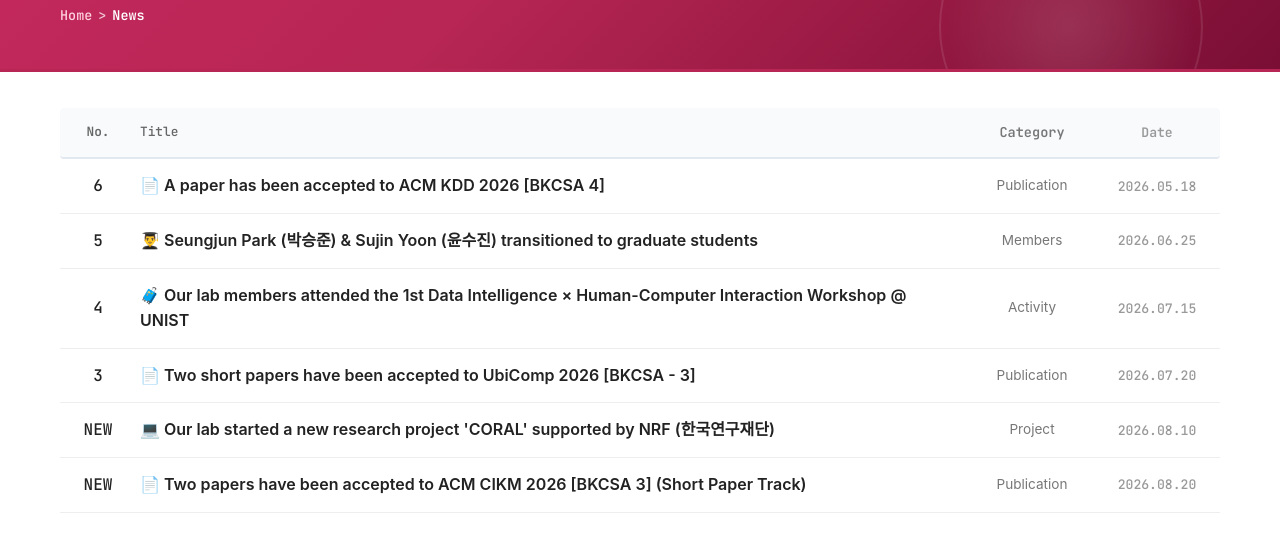
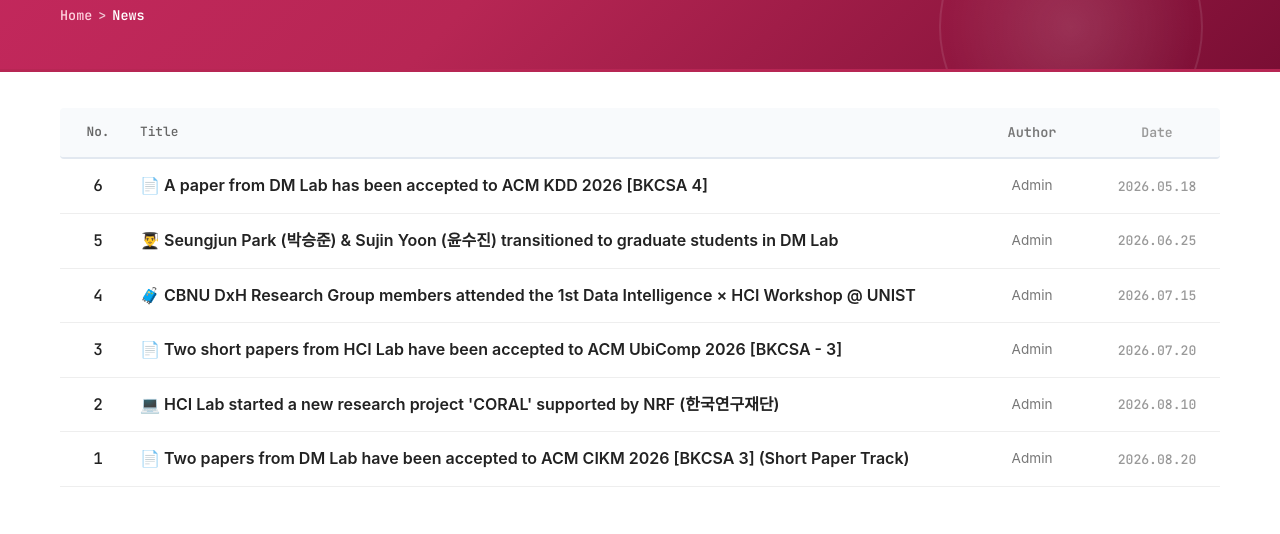
Before and after one commit to mywange/cbnu-research-web, a website: page community/notice.html in a window 1280 px wide. Shown: the part 266-800 px from the top of the page. Drawn offline with nearby package versions, Linux system fonts and the light colour scheme; a web font is replaced by a local one.

Commit message:
fix: News/Events 카테고리 제거 및 작성자(Admin) 표기, NEW 태그 제거 후 최신글 상단 정렬, 그룹 관점의 게시글 문구 수정

```diff
--- a/community/news-detail.html
+++ b/community/news-detail.html
@@ -5,7 +5,7 @@
     <meta name="viewport" content="width=device-width, initial-scale=1.0">
     <title>Event Detail - CBNU DxH Research Group</title>
     <meta name="description" content="Events, seminars, and workshop details from CBNU DxH Research Group.">
-    <link rel="stylesheet" href="../styles.css?v=20260826v2">
+    <link rel="stylesheet" href="../styles.css?v=20260826v4">
     <!-- Google Fonts -->
     <link rel="preconnect" href="https://fonts.googleapis.com">
     <link rel="preconnect" href="https://fonts.gstatic.com" crossorigin>
@@ -32,16 +32,13 @@
             <div class="container post-detail-wrapper">
                 <article class="post-detail-card">
                     <!-- Post Header with Frontmatter Metadata -->
+                    <!-- Post Header with Frontmatter Metadata -->
                     <div class="post-detail-header">
-                        <div class="post-detail-badge-wrap">
-                            <span id="notice-category" class="post-category-badge">Event</span>
-                            <span id="notice-new-badge" class="post-new-badge" style="display: none;">NEW</span>
-                        </div>
                         <h2 id="notice-title" class="post-detail-title">Loading...</h2>
                         <div class="post-detail-meta-bar">
                             <span class="post-meta-item">
                                 <span class="material-symbols-outlined">person</span>
-                                <span id="notice-author">-</span>
+                                <span id="notice-author">Admin</span>
                             </span>
                             <span class="post-meta-item">
                                 <span class="material-symbols-outlined">calendar_today</span>
@@ -74,9 +71,9 @@
     <!-- Footer -->
     <div id="footer-placeholder"></div>
 
-    <script src="../components.js"></script>
-    <script src="../script.js"></script>
-    <script src="../js/data-loader.js"></script>
-    <script src="../js/news-detail.js"></script>
+    <script src="../components.js?v=20260826v4"></script>
+    <script src="../script.js?v=20260826v4"></script>
+    <script src="../js/data-loader.js?v=20260826v4"></script>
+    <script src="../js/news-detail.js?v=20260826v4"></script>
 </body>
 </html>
--- a/community/notice.html
+++ b/community/notice.html
@@ -5,7 +5,7 @@
     <meta name="viewport" content="width=device-width, initial-scale=1.0">
     <title>News - CBNU DxH Research Group</title>
     <meta name="description" content="Latest announcements, paper acceptances, and news from CBNU DxH Research Group.">
-    <link rel="stylesheet" href="../styles.css?v=20260826v2">
+    <link rel="stylesheet" href="../styles.css?v=20260826v4">
     <!-- Google Material Symbols -->
     <link rel="stylesheet" href="https://fonts.googleapis.com/css2?family=Material+Symbols+Outlined:opsz,wght,FILL,GRAD@24,400,0,0">
 </head>
@@ -28,7 +28,7 @@
                 <div class="notice-row notice-header-row">
                     <div class="notice-num">No.</div>
                     <div class="notice-subject">Title</div>
-                    <div class="notice-author">Category</div>
+                    <div class="notice-author">Author</div>
                     <div class="notice-date-col">Date</div>
                 </div>
                 <div id="notice-list">
@@ -45,9 +45,9 @@
     <!-- Footer -->
     <div id="footer-placeholder"></div>
 
-    <script src="../components.js"></script>
-    <script src="../script.js"></script>
-    <script src="../js/data-loader.js"></script>
-    <script src="../js/notice-list.js"></script>
+    <script src="../components.js?v=20260826v4"></script>
+    <script src="../script.js?v=20260826v4"></script>
+    <script src="../js/data-loader.js?v=20260826v4"></script>
+    <script src="../js/notice-list.js?v=20260826v4"></script>
 </body>
 </html>
--- a/data/events-data.json
+++ b/data/events-data.json
@@ -2,19 +2,15 @@
     {
         "title":  "2026 Fall Semester Opening Gathering \u0026 Dinner (2학기 개강회식)",
         "date":  "2026.09.02",
-        "category":  "Gathering",
-        "author":  "Research Group",
-        "isNew":  true,
-        "content":  "## 🍻 2026년 2학기 DxH Research Group 개강총회 및 개강회식\n\n- **일시**: 2026년 9월 2일 (수) 18:00\n- **장소**: 충북대학교 인근\n- **대상**: DxH Research Group (DM Lab \u0026 HCI Lab) 구성원 전원\n- **내용**: 2026년도 2학기 신학기 개강 맞이 연구 계획 공유 및 친목 도모를 위한 개강회식을 진행합니다.",
-        "summary":  "## 🍻 2026년 2학기 DxH Research Group 개강총회 및 개강회식\n\n- **일시**: 2026년 9월 2일 (수) 18:00\n- **장소**: 충북대학교 인근\n- **대상**: DxH Research Group (DM Lab \u0026 HCI Lab) 구성원 전원\n- **내용**: 2026년도 2학기 신학기 개강 맞이 연구 계획 공유 및 친목 도모를 위한 개강회식을 진행합니다.",
+        "author":  "Admin",
+        "content":  "## 🍻 2026년 2학기 DxH Research Group 개강총회 및 개강회식\n\n- **일시**: 2026년 9월 2일 (수) 18:00\n- **장소**: 충북대학교 인근\n- **대상**: CBNU DxH Research Group (DM Lab \u0026 HCI Lab) 구성원 전원\n- **내용**: 2026년도 2학기 신학기 개강을 맞이하여 DM Lab 및 HCI Lab 구성원들이 모여 연구 계획을 공유하고 친목을 도모하는 개강회식을 진행합니다.",
+        "summary":  "## 🍻 2026년 2학기 DxH Research Group 개강총회 및 개강회식\n\n- **일시**: 2026년 9월 2일 (수) 18:00\n- **장소**: 충북대학교 인근\n- **대상**: CBNU DxH Research Group (DM Lab \u0026 HCI Lab) 구성원 전원\n- **내용**: 2026년도 2학기 신학기 개강을 맞이하여 DM Lab 및 HCI Lab 구성원들이 모여 연구 계획을 공유하고 친목을 도모하는 개강회식을 진행합니다.",
         "id":  1
     },
     {
         "title":  "1st Data Intelligence × Human-Computer Interaction Workshop @ UNIST",
         "date":  "2026.07.15",
-        "category":  "Workshop",
-        "author":  "Research Group",
-        "isNew":  false,
+        "author":  "Admin",
         "content":  "## 🧳 제1회 Data Intelligence × HCI 공동 워크숍 @ UNIST\n\n- **일시**: 2026년 7월 15일\n- **장소**: 울산과학기술원 (UNIST)\n- **참여**: CBNU DxH Research Group (DM Lab \u0026 HCI Lab) 연구진 및 UNIST 공동 연구진\n- **주제**: Human-AI Interaction \u0026 Data Intelligence 융합 연구 교류 및 공동 세미나",
         "summary":  "## 🧳 제1회 Data Intelligence × HCI 공동 워크숍 @ UNIST\n\n- **일시**: 2026년 7월 15일\n- **장소**: 울산과학기술원 (UNIST)\n- **참여**: CBNU DxH Research Group (DM Lab \u0026 HCI Lab) 연구진 및 UNIST 공동 연구진\n- **주제**: Human-AI Interaction \u0026 Data Intelligence 융합 연구 교류 및 공동 세미나",
         "id":  2
--- a/data/news-data.json
+++ b/data/news-data.json
@@ -1,62 +1,50 @@
 [
     {
-        "title":  "📄 Two papers have been accepted to ACM CIKM 2026 [BKCSA 3] (Short Paper Track)",
+        "title":  "📄 Two papers from DM Lab have been accepted to ACM CIKM 2026 [BKCSA 3] (Short Paper Track)",
         "date":  "2026.08.20",
-        "author":  "DM Lab",
-        "category":  "Publication",
-        "isNew":  true,
-        "content":  "Two research papers from our group have been accepted to **ACM CIKM 2026** (Short Paper Track) [BKCSA 3].\n\n- **PRISM: Reliable LLM Knowledge Distillation from Graph-Context Perspectives for Text-Attributed Graph Learning**  \n  *Junghyun Kim, Sobin Jung, David Y. Kang, Sang-Wook Kim*\n- **Who Should Teach? Confidence-Aware Dual-Teacher Learning for Few-Shot Node Classification on Text-Attributed Graphs**  \n  *Hojin Kim, Sujin Yoon, Sungsu Lim, Dongwon Lee, David Y. Kang*\n\nCongratulations to all authors!",
-        "summary":  "Two research papers from our group have been accepted to **ACM CIKM 2026** (Short Paper Track) [BKCSA 3].\n\n- **PRISM: Reliable LLM Knowledge Distillation from Graph-Context Perspectives for Text-Attributed Graph Learning**  \n  *Junghyun Kim, Sobin Jung, David Y. Kang, Sang-Wook Kim*\n- **Who Should Teach? Confidence-Aware Dual-Teacher Learning for Few-Shot Node Classification on Text-Attributed Graphs**  \n  *Hojin Kim, Sujin Yoon, Sungsu Lim, Dongwon Lee, David Y. Kang*\n\nCongratulations to all authors!",
+        "author":  "Admin",
+        "content":  "DM Lab(데이터 마이닝 연구실)의 연구 논문 2편이 **ACM CIKM 2026** (Short Paper Track) [BKCSA 3]에 게재 승인(Accepted)되었습니다.\n\n- **PRISM: Reliable LLM Knowledge Distillation from Graph-Context Perspectives for Text-Attributed Graph Learning**  \n  *Junghyun Kim, Sobin Jung, David Y. Kang, Sang-Wook Kim*\n- **Who Should Teach? Confidence-Aware Dual-Teacher Learning for Few-Shot Node Classification on Text-Attributed Graphs**  \n  *Hojin Kim, Sujin Yoon, Sungsu Lim, Dongwon Lee, David Y. Kang*\n\n논문이 채택된 DM Lab 연구진과 모든 저자분들께 큰 축하를 보냅니다! 🎉",
+        "summary":  "DM Lab(데이터 마이닝 연구실)의 연구 논문 2편이 **ACM CIKM 2026** (Short Paper Track) [BKCSA 3]에 게재 승인(Accepted)되었습니다.\n\n- **PRISM: Reliable LLM Knowledge Distillation from Graph-Context Perspectives for Text-Attributed Graph Learning**  \n  *Junghyun Kim, Sobin Jung, David Y. Kang, Sang-Wook Kim*\n- **Who Should Teach? Confidence-Aware Dual-Teacher Learning for Few-Shot Node Classification on Text-Attributed Graphs**  \n  *Hojin Kim, Sujin Yoon, Sungsu Lim, Dongwon Lee, David Y. Kang*\n\n논문이 채택된 DM Lab 연구진과 모든 저자분들께 큰 축하를 보냅니다! 🎉",
         "id":  1
     },
     {
-        "title":  "💻 Our lab started a new research project \u0027CORAL\u0027 supported by NRF (한국연구재단)",
+        "title":  "💻 HCI Lab started a new research project \u0027CORAL\u0027 supported by NRF (한국연구재단)",
         "date":  "2026.08.10",
-        "author":  "HCI Lab",
-        "category":  "Project",
-        "isNew":  true,
-        "content":  "Our lab started a new research project **\"CORAL: Development of Co-Regulation Agent Loop Technology for Daily Rhythm Recovery in Bipolar Disorder\"** (CORAL: 양극성 장애 환자의 일상 리듬 회복을 위한 인간-AI 공동조정형 에이전트 루프 기술 개발), supported by the **National Research Foundation of Korea (NRF / 한국연구재단)**.\n\nCongratulations 🎉",
-        "summary":  "Our lab started a new research project **\"CORAL: Development of Co-Regulation Agent Loop Technology for Daily Rhythm Recovery in Bipolar Disorder\"** (CORAL: 양극성 장애 환자의 일상 리듬 회복을 위한 인간-AI 공동조정형 에이전트 루프 기술 개발), supported by the **National Research Foundation of Korea (NRF / 한국연구재단)**.\n\nCongratulations 🎉",
+        "author":  "Admin",
+        "content":  "HCI Lab(인간-컴퓨터 상호작용 연구실)에서 **한국연구재단(NRF)**의 지원을 받아 신규 연구 과제인 **\"CORAL: Development of Co-Regulation Agent Loop Technology for Daily Rhythm Recovery in Bipolar Disorder\"** (CORAL: 양극성 장애 환자의 일상 리듬 회복을 위한 인간-AI 공동조정형 에이전트 루프 기술 개발)를 착수하였습니다.\n\n새로운 연구 과제를 시작하는 HCI Lab 연구진에게 많은 응원과 축하를 부탁드립니다! 🎉",
+        "summary":  "HCI Lab(인간-컴퓨터 상호작용 연구실)에서 **한국연구재단(NRF)**의 지원을 받아 신규 연구 과제인 **\"CORAL: Development of Co-Regulation Agent Loop Technology for Daily Rhythm Recovery in Bipolar Disorder\"** (CORAL: 양극성 장애 환자의 일상 리듬 회복을 위한 인간-AI 공동조정형 에이전트 루프 기술 개발)를 착수하였습니다.\n\n새로운 연구 과제를 시작하는 HCI Lab 연구진에게 많은 응원과 축하를 부탁드립니다! 🎉",
         "id":  2
     },
     {
-        "title":  "📄 Two short papers have been accepted to UbiComp 2026 [BKCSA - 3]",
+        "title":  "📄 Two short papers from HCI Lab have been accepted to ACM UbiComp 2026 [BKCSA - 3]",
         "date":  "2026.07.20",
-        "author":  "HCI Lab",
-        "category":  "Publication",
-        "isNew":  false,
-        "content":  "Two short papers from our group have been accepted to **ACM UbiComp 2026** [BKCSA - 3].\n\n- **(Poster) Can LLMs Help Autistic Adults Understand Their Social Experiences? Self-Awareness Profiling from VR Sensor Data**  \n  *Changu Lee, Bogoan Kim*\n- **(Poster) CLEAR: Channel- and Domain-Aware Adaptive Receiver Selection in MIMO System Using a Large Language Model**  \n  *J Seo, Bogoan Kim†, D Sim†*\n\nCongratulations Changu and team!",
-        "summary":  "Two short papers from our group have been accepted to **ACM UbiComp 2026** [BKCSA - 3].\n\n- **(Poster) Can LLMs Help Autistic Adults Understand Their Social Experiences? Self-Awareness Profiling from VR Sensor Data**  \n  *Changu Lee, Bogoan Kim*\n- **(Poster) CLEAR: Channel- and Domain-Aware Adaptive Receiver Selection in MIMO System Using a Large Language Model**  \n  *J Seo, Bogoan Kim†, D Sim†*\n\nCongratulations Changu and team!",
+        "author":  "Admin",
+        "content":  "HCI Lab(인간-컴퓨터 상호작용 연구실)의 포스터 및 단문 논문 2편이 **ACM UbiComp 2026** [BKCSA - 3]에 게재 승인되었습니다.\n\n- **(Poster) Can LLMs Help Autistic Adults Understand Their Social Experiences? Self-Awareness Profiling from VR Sensor Data**  \n  *Changu Lee, Bogoan Kim*\n- **(Poster) CLEAR: Channel- and Domain-Aware Adaptive Receiver Selection in MIMO System Using a Large Language Model**  \n  *J Seo, Bogoan Kim†, D Sim†*\n\n연구를 훌륭히 이끈 이창우(Changu Lee) 연구원과 HCI Lab 저자분들께 축하와 격려를 보냅니다! 👏",
+        "summary":  "HCI Lab(인간-컴퓨터 상호작용 연구실)의 포스터 및 단문 논문 2편이 **ACM UbiComp 2026** [BKCSA - 3]에 게재 승인되었습니다.\n\n- **(Poster) Can LLMs Help Autistic Adults Understand Their Social Experiences? Self-Awareness Profiling from VR Sensor Data**  \n  *Changu Lee, Bogoan Kim*\n- **(Poster) CLEAR: Channel- and Domain-Aware Adaptive Receiver Selection in MIMO System Using a Large Language Model**  \n  *J Seo, Bogoan Kim†, D Sim†*\n\n연구를 훌륭히 이끈 이창우(Changu Lee) 연구원과 HCI Lab 저자분들께 축하와 격려를 보냅니다! 👏",
         "id":  3
     },
     {
-        "title":  "🧳 Our lab members attended the 1st Data Intelligence × Human-Computer Interaction Workshop @ UNIST",
+        "title":  "🧳 CBNU DxH Research Group members attended the 1st Data Intelligence × HCI Workshop @ UNIST",
         "date":  "2026.07.15",
-        "author":  "Research Group",
-        "category":  "Activity",
-        "isNew":  false,
-        "content":  "Our lab members attended the **1st Data Intelligence × Human-Computer Interaction Workshop** hosted at UNIST.\n\nResearchers and students from CBNU DxH Research Group presented ongoing research topics and participated in active discussions on collaborative intelligence, behavioral sensing, and graph mining algorithms.",
-        "summary":  "Our lab members attended the **1st Data Intelligence × Human-Computer Interaction Workshop** hosted at UNIST.\n\nResearchers and students from CBNU DxH Research Group presented ongoing research topics and participated in active discussions on collaborative intelligence, behavioral sensing, and graph mining algorithms.",
+        "author":  "Admin",
+        "content":  "CBNU DxH Research Group(DM Lab \u0026 HCI Lab) 연구진이 UNIST에서 개최된 **제1회 Data Intelligence × Human-Computer Interaction Workshop**에 참가하였습니다.\n\nDM Lab과 HCI Lab의 교수진 및 연구원들이 참여하여 데이터 지능과 사용자 상호작용의 융합 연구 성과를 공유하고 심도 있는 학술 교류를 진행하였습니다.",
+        "summary":  "CBNU DxH Research Group(DM Lab \u0026 HCI Lab) 연구진이 UNIST에서 개최된 **제1회 Data Intelligence × Human-Computer Interaction Workshop**에 참가하였습니다.\n\nDM Lab과 HCI Lab의 교수진 및 연구원들이 참여하여 데이터 지능과 사용자 상호작용의 융합 연구 성과를 공유하고 심도 있는 학술 교류를 진행하였습니다.",
         "id":  4
     },
     {
-        "title":  "👨‍🎓 Seungjun Park (박승준) \u0026 Sujin Yoon (윤수진) transitioned to graduate students",
+        "title":  "👨‍🎓 Seungjun Park (박승준) \u0026 Sujin Yoon (윤수진) transitioned to graduate students in DM Lab",
         "date":  "2026.06.25",
-        "author":  "DM Lab",
-        "category":  "Members",
-        "isNew":  false,
-        "content":  "**Seungjun Park (박승준)** and **Sujin Yoon (윤수진)** transitioned from undergraduate research interns to graduate students in our lab.\n\nCongratulations and best wishes on their academic and research journey!",
-        "summary":  "**Seungjun Park (박승준)** and **Sujin Yoon (윤수진)** transitioned from undergraduate research interns to graduate students in our lab.\n\nCongratulations and best wishes on their academic and research journey!",
+        "author":  "Admin",
+        "content":  "DM Lab의 **박승준(Seungjun Park)** 연구원과 **윤수진(Sujin Yoon)** 연구원이 학부 연구생 인턴 과정을 성공적으로 마치고, 2026학년도 석사과정 대학원생으로 진학하였습니다.\n\n본격적인 연구자의 길을 걷게 된 두 연구원의 앞날을 함께 축하하고 응원해주세요! 🎓✨",
+        "summary":  "DM Lab의 **박승준(Seungjun Park)** 연구원과 **윤수진(Sujin Yoon)** 연구원이 학부 연구생 인턴 과정을 성공적으로 마치고, 2026학년도 석사과정 대학원생으로 진학하였습니다.\n\n본격적인 연구자의 길을 걷게 된 두 연구원의 앞날을 함께 축하하고 응원해주세요! 🎓✨",
         "id":  5
     },
     {
-        "title":  "📄 A paper has been accepted to ACM KDD 2026 [BKCSA 4]",
+        "title":  "📄 A paper from DM Lab has been accepted to ACM KDD 2026 [BKCSA 4]",
         "date":  "2026.05.18",
-        "author":  "DM Lab",
-        "category":  "Publication",
-        "isNew":  false,
-        "content":  "Our research paper has been accepted to **ACM KDD 2026** [BKCSA 4].\n\n- **HyperGC: Learning Hypergraph Representations via Full Hyperedge Reconstruction and Contrastive Learning**  \n  *David Y. Kang*, So-Bin Jung*, Sang-Wook Kim*\n\nCongratulations to all authors!",
-        "summary":  "Our research paper has been accepted to **ACM KDD 2026** [BKCSA 4].\n\n- **HyperGC: Learning Hypergraph Representations via Full Hyperedge Reconstruction and Contrastive Learning**  \n  *David Y. Kang*, So-Bin Jung*, Sang-Wook Kim*\n\nCongratulations to all authors!",
+        "author":  "Admin",
+        "content":  "DM Lab(데이터 마이닝 연구실)의 연구 논문이 세계 최고 권위의 데이터 마이닝 학술대회인 **ACM KDD 2026** [BKCSA 4]에 게재 승인되었습니다.\n\n- **HyperGC: Learning Hypergraph Representations via Full Hyperedge Reconstruction and Contrastive Learning**  \n  *David Y. Kang*, So-Bin Jung*, Sang-Wook Kim*\n\n우수한 연구 성과를 거둔 DM Lab 연구진과 모든 저자분들께 축하를 전합니다! 👏",
+        "summary":  "DM Lab(데이터 마이닝 연구실)의 연구 논문이 세계 최고 권위의 데이터 마이닝 학술대회인 **ACM KDD 2026** [BKCSA 4]에 게재 승인되었습니다.\n\n- **HyperGC: Learning Hypergraph Representations via Full Hyperedge Reconstruction and Contrastive Learning**  \n  *David Y. Kang*, So-Bin Jung*, Sang-Wook Kim*\n\n우수한 연구 성과를 거둔 DM Lab 연구진과 모든 저자분들께 축하를 전합니다! 👏",
         "id":  6
     }
 ]
--- a/js/notice-list.js
+++ b/js/notice-list.js
@@ -40,18 +40,20 @@ function displayNotices(page, sorted) {
         return;
     }
 
-    container.innerHTML = pageItems.map(item => `
+    container.innerHTML = pageItems.map((item, idx) => {
+        const rowNum = sorted.length - (startIndex + idx);
+        return `
         <div class="notice-row">
             <div class="notice-num">
-                ${item.isNew ? '<span class="badge-new">NEW</span>' : item.id}
+                ${rowNum}
             </div>
             <div class="notice-subject">
                 <a href="notice-detail.html?id=${item.id}">${item.title}</a>
             </div>
-            <div class="notice-author">${item.category || item.author || 'Admin'}</div>
+            <div class="notice-author">Admin</div>
             <div class="notice-date-col">${item.date}</div>
         </div>
-    `).join('');
+    `}).join('');
 }
 
 function displayPagination(sorted) {
```
Also changed, not shown: community/news.html (+6 -6 lines), community/notice-detail.html (+7 -10 lines), data/events/2026-07-15-unist-joint-workshop.md (+1 -3 lines), data/events/2026-09-02-opening-dinner.md (+3 -5 lines), data/news/2026-05-18-kdd-paper-acceptance.md (+4 -6 lines), data/news/2026-06-25-graduate-school-transition.md (+4 -6 lines), data/news/2026-07-15-unist-workshop-attendance.md (+4 -6 lines), data/news/2026-07-20-ubicomp-paper-acceptance.md (+4 -6 lines), data/news/2026-08-10-coral-nrf-project.md (+4 -6 lines), data/news/2026-08-20-cikm-paper-acceptance.md (+4 -6 lines), js/news-list.js (+6 -4 lines).
